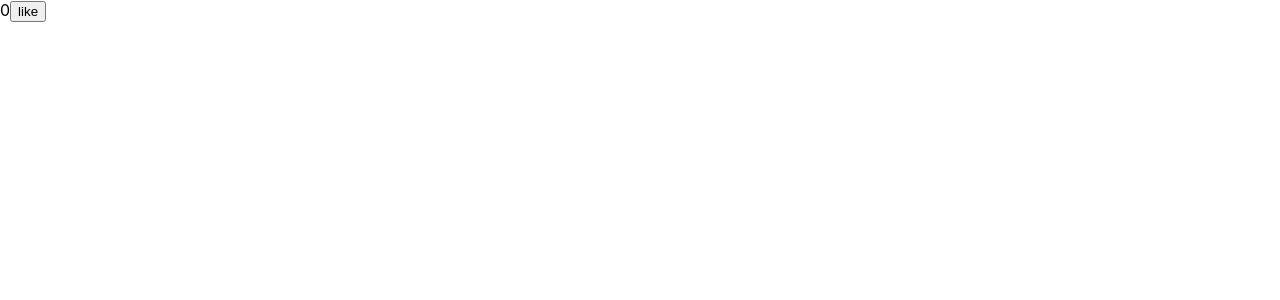
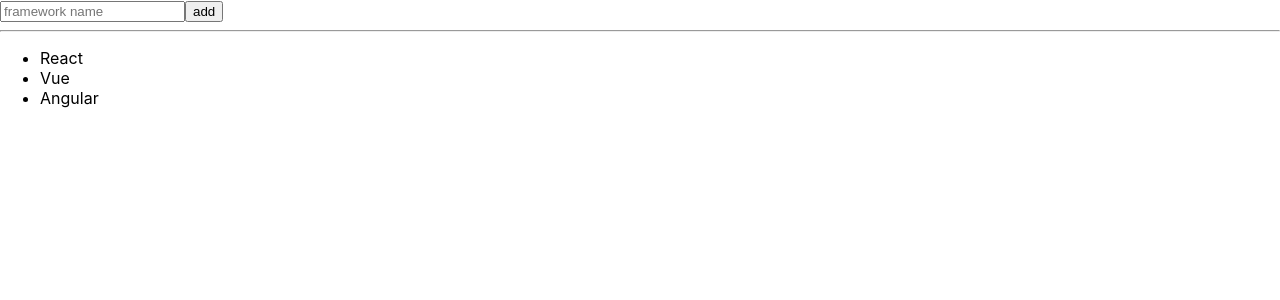
Before and after one commit to mlelaure/hooks-practice, a React (Create React App) app: page / in a window 1280 px wide. Shown: the top 300 px of the page. Built offline with nearby package versions, Linux system fonts and the light colour scheme.

Commit message:
using several useState() inside a component

```diff
--- a/src/App.js
+++ b/src/App.js
@@ -1,11 +1,11 @@
 import React from 'react';
-import Like from './components/Like';
+import FrameworkList from './components/FrameworkList';
 
 function App() {
   return (
     <div className="App">
       <header className="App-header">
-        <Like />
+        <FrameworkList />
       </header>
     </div>
   );
--- /dev/null
+++ b/src/components/FrameworkList.js
@@ -0,0 +1,52 @@
+import React, { useState } from 'react';
+
+const FrameworkList = () => {
+  let [frameworks, setFrameworks] = useState([
+    {
+      id: 1,
+      name: 'React'
+    },
+    {
+      id: 2,
+      name: 'Vue'
+    },
+    {
+      id: 3,
+      name: 'Angular'
+    },
+  ]);
+
+  let [frameworkName, setFrameworkName] = useState('');
+  const addFramework = (e) => {
+    e.preventDefault();
+    setFrameworks([...frameworks, { id: Date.now(), name: frameworkName}]);
+    setFrameworkName('');
+  }
+
+  return (
+    <div>
+      <form onSubmit={addFramework}>
+        <input type="text"
+         value={frameworkName}
+         onChange={e =>setFrameworkName(e.target.value)}
+         placeholder="framework name"
+        />
+        <button type="submit">add</button>
+      </form>
+      <hr/>
+      {
+        (frameworks.length === 0) ? (
+          <h2>No frameworks</h2>
+        ) : (
+          <ul>
+            {
+              frameworks.map(fwk => <li key={fwk.id}>{fwk.name}</li>)
+            }
+          </ul>
+        )
+      }
+    </div>
+  )
+}
+
+export default FrameworkList;
--- a/src/components/Like.js
+++ b/src/components/Like.js
@@ -2,7 +2,6 @@
 
 const Like = () => {
   let [nbOfLikes, setNbOfLikes] = useState(0);
-
   return (
     <div>
       {nbOfLikes}
```
